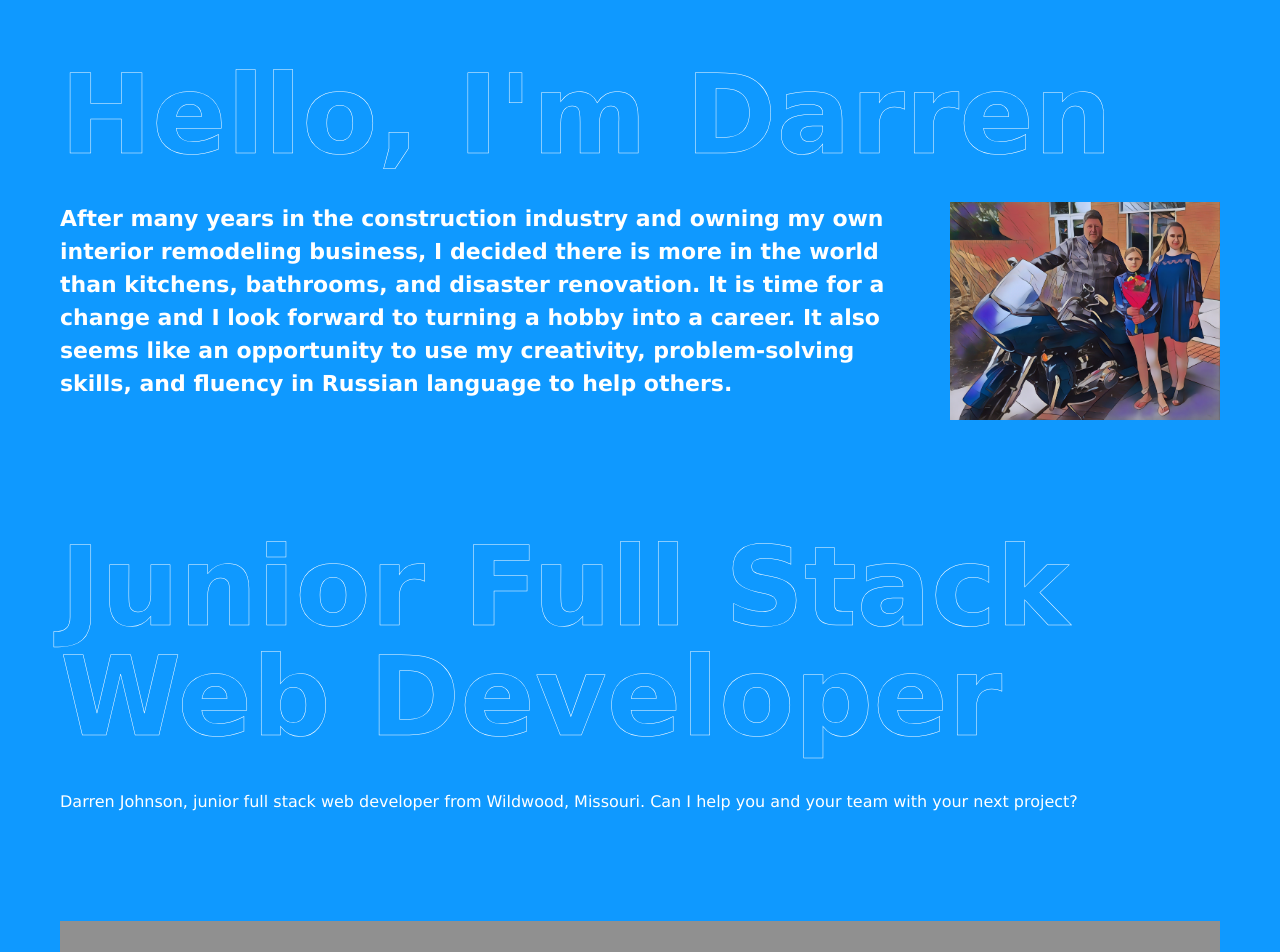
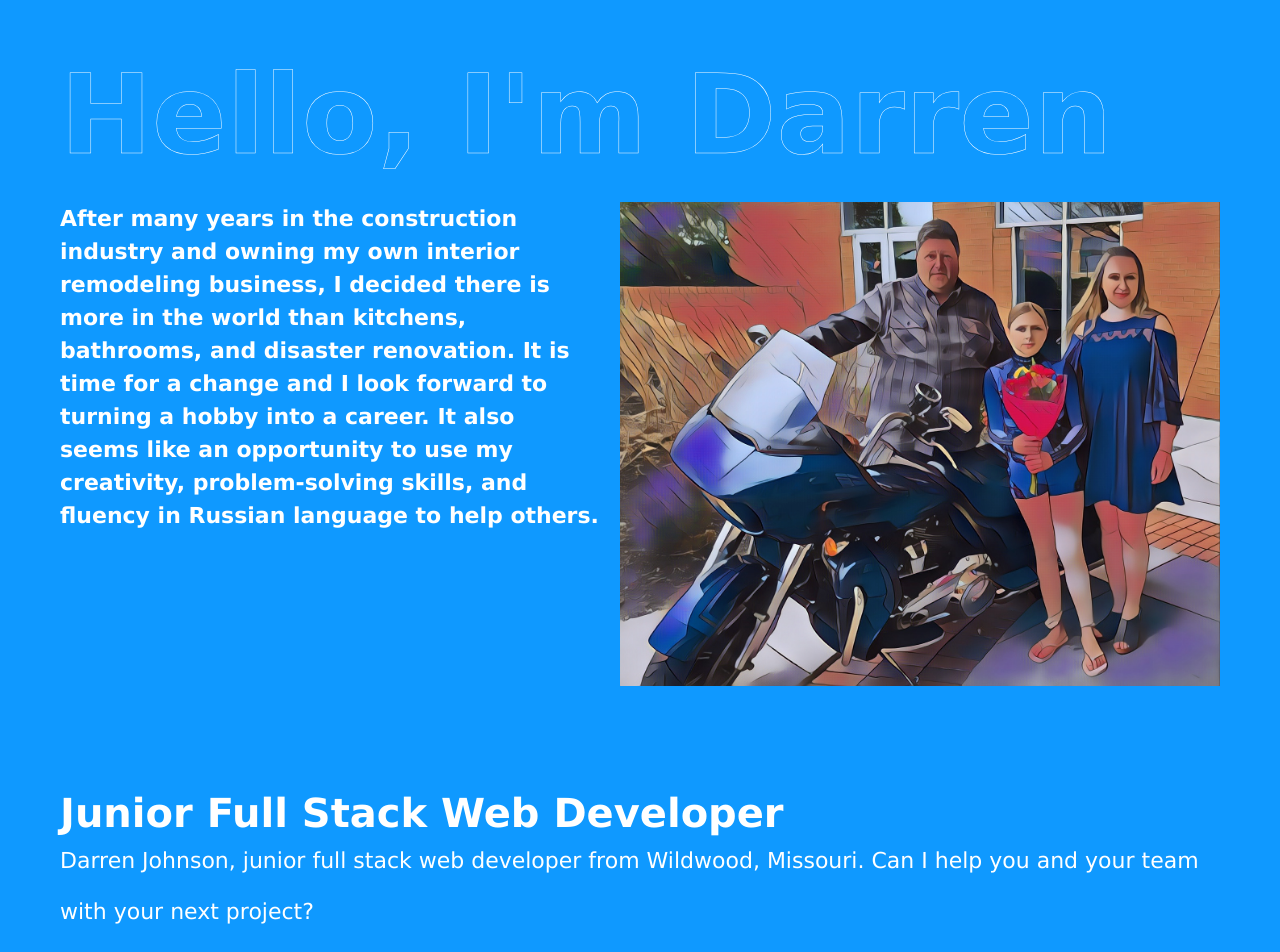
Before and after one commit to Roadglide131/OCT-24-CHALLENGE, a plain HTML site: page index.html in a window 1280 px wide. Shown: the top 952 px of the page. Drawn offline with Linux system fonts and the light colour scheme.

Commit message:
Fix main image size to 600px

```diff
--- a/index.html
+++ b/index.html
@@ -22,24 +22,24 @@
                 </h2>
             </div>
             <div >
-                <img src="./images/Family_and_FLTRK.jpg" alt="Describe" class="main_img" />
+                <img src="./images/Family_and_FLTRK.jpg" alt="Man with wife, child holding flowers and Harley Davidson FLTRK" class="main_img" />
             </div>
         </div>
 
 
 
     <!--Hero Section-->
-    <section class="hero_section">
-        <div class="hero_wrapper">
+         <section class="hero_section">
+           <div class="hero_wrapper">
             <div class="column_left">
-                <h1>Junior Full Stack Web Developer</h1>
+                <h3>Junior Full Stack Web Developer</h3>
                 <p>
                     Darren Johnson,  junior full stack web developer from
                     Wildwood, Missouri. Can I help you and your team with your next project?
                 </p>
             </div>
-        </div>
-    </section>
+           </div>
+          </section>
 
 
 
--- a/style.css
+++ b/style.css
@@ -15,12 +15,12 @@ html {
   background-color: #0f99ff;
 }
 
-.column_left h1 {
-  font-size: 60px;
+.column_left h3 {
+  font-size: 40px;
 }
 
 .column_left p {
-  font-size: 16px;
+  font-size: 22px;
   line-height: 2.3;
 }
 
@@ -120,7 +120,7 @@ html {
 }
 
 .main_img {
-  width: 100%;
+  width: 600px;
 }
 
 .main_section {
```
